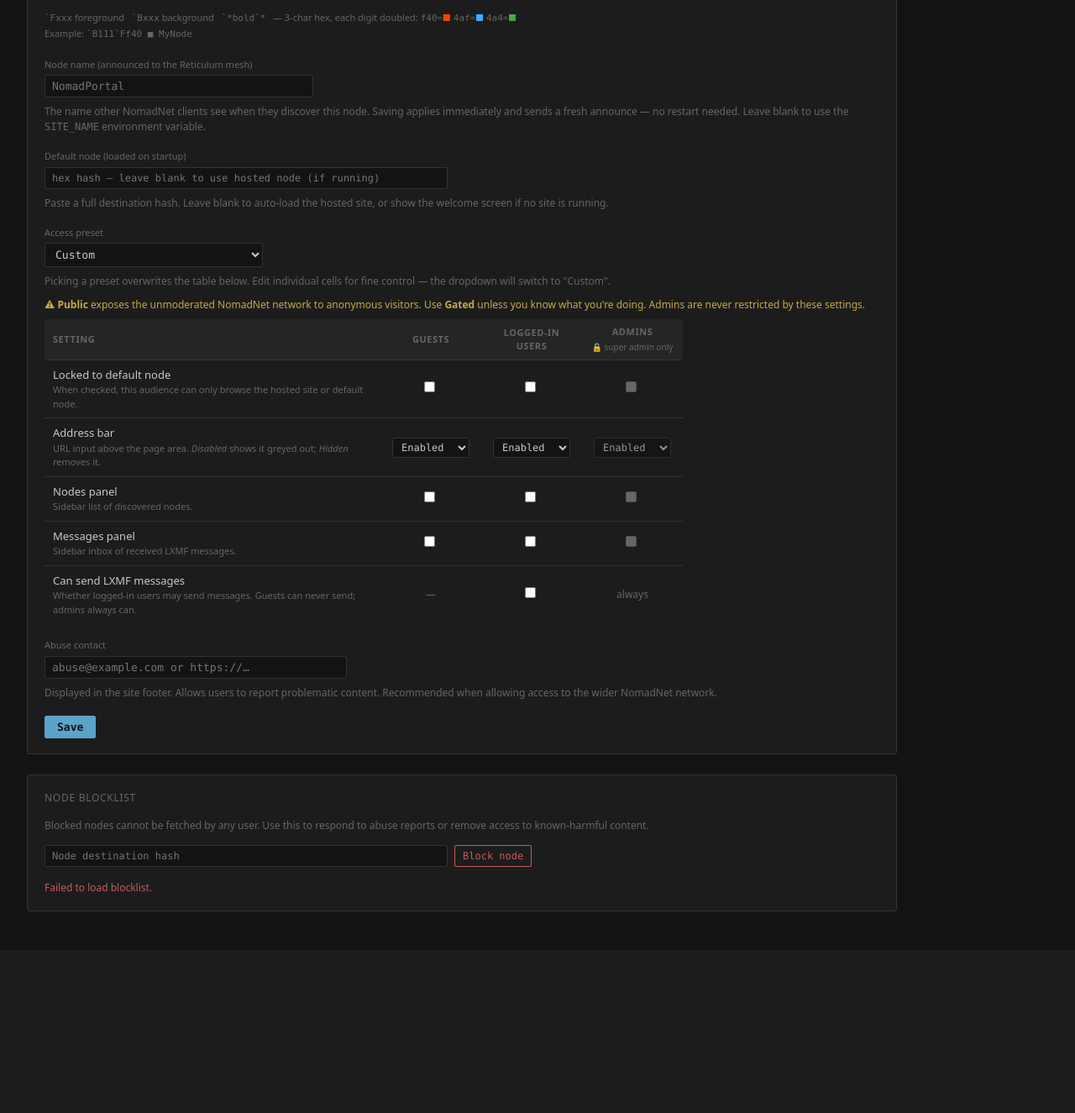
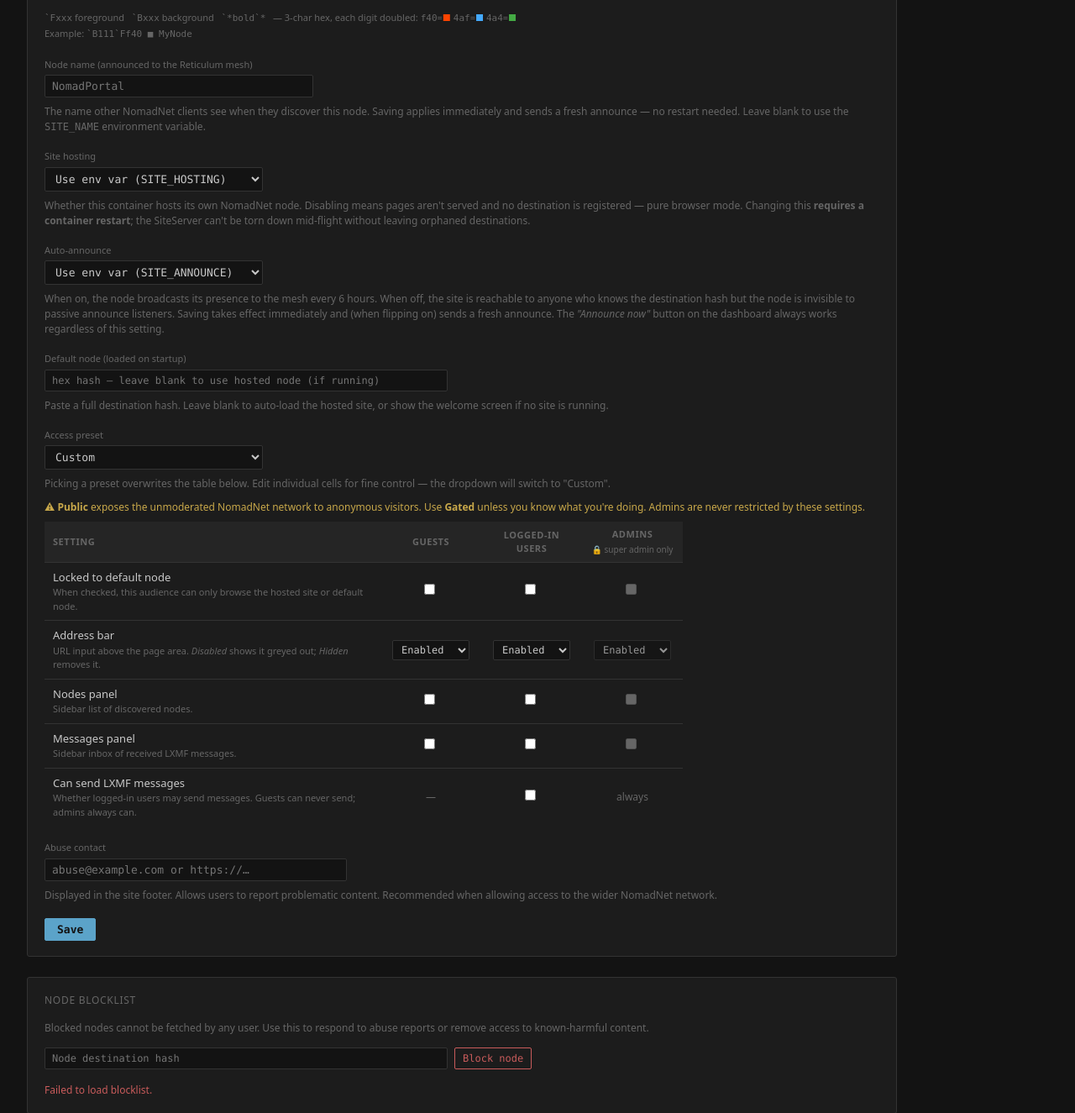
Before and after one commit to JamesM92/NomadPortal, a Python web app: template templates/admin/settings.html in a window 1280 px wide. Shown: the part 292-1617 px from the top of the page at 84% size. Before the commit the page ends 1377 px from the top, so only its background shows below. Run offline with Jinja, Linux system fonts and the light colour scheme; the template is opened without the code that fills it, so the values that code supplies are empty; some web fonts are replaced.

Commit message:
v0.9.26: admin toggles for SITE_HOSTING/SITE_ANNOUNCE + keyboard shortcuts
Two small wins from the deferred-features backlog.

Admin → Settings toggles for site hosting + auto-announce:
  - Tri-state ("Use env var" / Enabled / Disabled).
  - UI values, when explicitly set, win over the env var so operators
    can flip without editing docker-compose.
  - auto_announce takes effect live (background loop reads the flag
    per iteration; flip-on fires an immediate announce).
  - hosting_enabled is restart-required - the SiteServer can't be
    torn down mid-flight without orphaning destinations.

Keyboard shortcuts:
  - Alt+R refresh, Alt+B back, Alt+F favourite (toggle).
  - Alt+letter combos don't have a browser-default meaning, so we
    don't gate on "is user typing" - useful for refreshing while a
    form field is focused. Ctrl/Meta/Shift modifiers block these
    (those are the browser-shortcut namespace).

Link-href URL leak: re-evaluated and explicitly declined - the
"leak" is what makes share-link work usefully on NomadPortal, and
the privacy threat model (someone reading your clipboard) is too
narrow to be worth the UX cost. Documented in CHANGELOG +
memory/project_future_features.md.

Co-Authored-By: Claude Opus 4.7 <noreply@anthropic.com>

```diff
--- a/static/js/admin-settings.js
+++ b/static/js/admin-settings.js
@@ -136,6 +136,17 @@
       payload.site_name     = document.getElementById('s-site-name').value.trim();
       payload.default_node  = document.getElementById('s-default-node').value.trim().toLowerCase();
       payload.abuse_contact = document.getElementById('s-abuse-contact').value.trim();
+      // Site-hosting tri-state. Empty string from the dropdown means
+      // "fall through to env var" — send as null so the server keeps
+      // the legacy SITE_HOSTING / SITE_ANNOUNCE env defaults.
+      function _triState(id) {
+        var raw = document.getElementById(id).value;
+        if (raw === 'true') return true;
+        if (raw === 'false') return false;
+        return null;
+      }
+      payload.hosting_enabled = _triState('s-hosting-enabled');
+      payload.auto_announce   = _triState('s-auto-announce');
       var res = await fetch('/admin/api/ui/settings', {
         method: 'POST',
         headers: {
--- a/templates/admin/settings.html
+++ b/templates/admin/settings.html
@@ -52,6 +52,39 @@
       The name other NomadNet clients see when they discover this node.
       Saving applies immediately and sends a fresh announce — no restart needed.
       Leave blank to use the <code>SITE_NAME</code> environment variable.
+    </span>
+  </div>
+
+  <div class="form-field" style="margin-bottom:18px;">
+    <label>Site hosting</label>
+    <select id="s-hosting-enabled" style="max-width:260px;">
+      <option value=""     {% if settings.hosting_enabled is none %}selected{% endif %}>Use env var (SITE_HOSTING)</option>
+      <option value="true" {% if settings.hosting_enabled == True %}selected{% endif %}>Enabled — host a NomadNet node</option>
+      <option value="false"{% if settings.hosting_enabled == False %}selected{% endif %}>Disabled — pure browser mode</option>
+    </select>
+    <span class="dim" style="margin-top:4px;">
+      Whether this container hosts its own NomadNet node. Disabling means
+      pages aren't served and no destination is registered — pure browser
+      mode. Changing this <strong>requires a container restart</strong>;
+      the SiteServer can't be torn down mid-flight without leaving
+      orphaned destinations.
+    </span>
+  </div>
+
+  <div class="form-field" style="margin-bottom:18px;">
+    <label>Auto-announce</label>
+    <select id="s-auto-announce" style="max-width:260px;">
+      <option value=""     {% if settings.auto_announce is none %}selected{% endif %}>Use env var (SITE_ANNOUNCE)</option>
+      <option value="true" {% if settings.auto_announce == True %}selected{% endif %}>On — broadcast every 6 hours</option>
+      <option value="false"{% if settings.auto_announce == False %}selected{% endif %}>Off — silent host</option>
+    </select>
+    <span class="dim" style="margin-top:4px;">
+      When on, the node broadcasts its presence to the mesh every 6 hours.
+      When off, the site is reachable to anyone who knows the destination
+      hash but the node is invisible to passive announce listeners.
+      Saving takes effect immediately and (when flipping on) sends a
+      fresh announce. The <em>"Announce now"</em> button on the dashboard
+      always works regardless of this setting.
     </span>
   </div>
 
```
Also changed, not shown: nomadnet_web/__init__.py (+28 -13 lines), nomadnet_web/admin_routes.py (+17 -0 lines), nomadnet_web/ui_settings.py (+15 -0 lines), static/js/app.js (+31 -0 lines), CHANGELOG.md.
